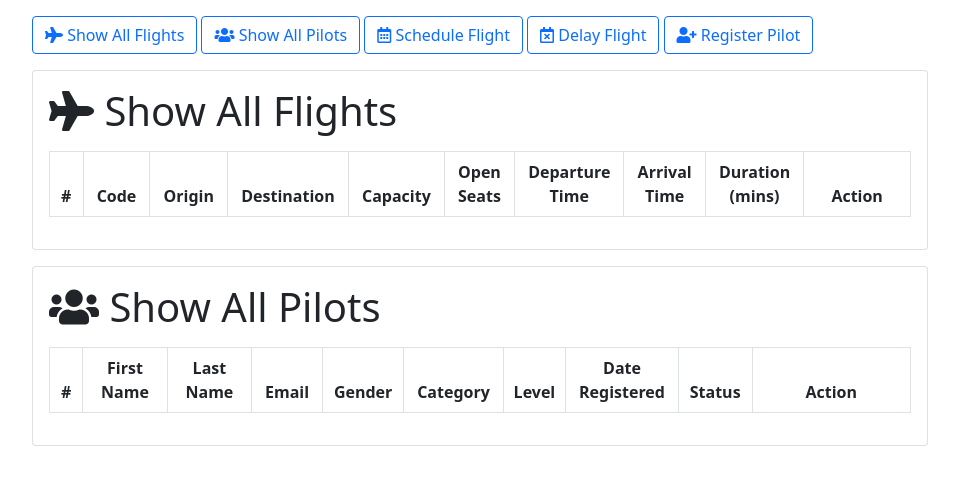
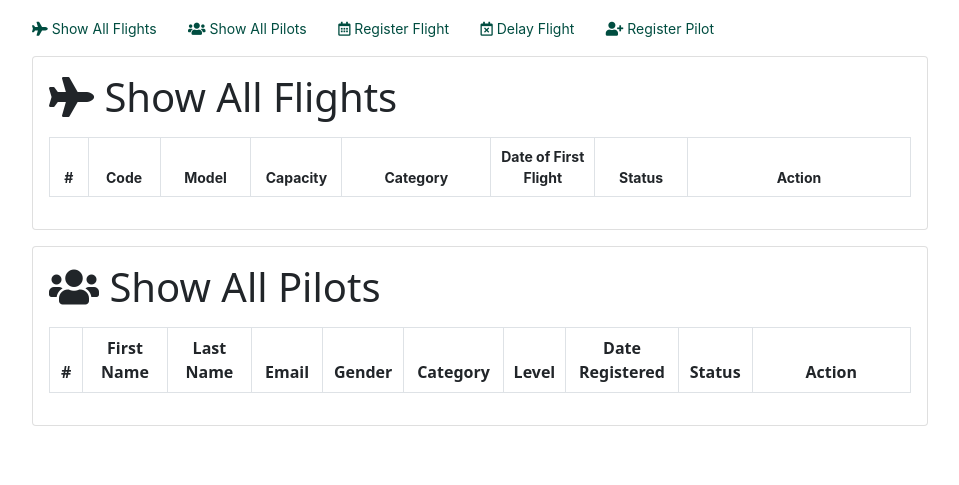
Before and after one commit to wilfred54321/flight_app, a Flask app: page /register-pilot in a window 1280 px wide, after a click on "Show All Flights". Shown: the part 82-567 px from the top of the page, without its empty margins (160-1119 px from the left). Run offline with Flask 2, Linux system fonts and the light colour scheme; lists and menus that the app fills with data are empty; parts of the project's set-up code (start-up, migrations or seed data) failed here and were passed over; some libraries are stand-ins or nearby versions.

Commit message:
looking great

```diff
--- a/flight_app/__init__.py
+++ b/flight_app/__init__.py
@@ -5,7 +5,7 @@ from flight_app.models import db
 
 def create_app():
     app = Flask(__name__)
-    app.config["SQLALCHEMY_DATABASE_URI"] = os.getenv("FLIGHTAPP_DB_URL")
+    app.config["SQLALCHEMY_DATABASE_URI"] = "sqlite:///flight_app.db"
     app.config["SQLALCHEMY_TRACK_MODIFICATIONS"] = False
     app.config["TEMPLATES_AUTO_RELOAD"] = True
     app.config["SECRET_KEY"] = "dfe56e985611aa6f"
--- a/flight_app/main/routes.py
+++ b/flight_app/main/routes.py
@@ -8,8 +8,7 @@ from sqlalchemy import desc
 import csv
 from flask import Flask, render_template, request, flash, redirect, url_for
 from flight_app.models import Flight, Passenger, db, datetime, Pilot
-from flight_app.utils import is_valid_flight_time
-from flight_app.models import add_flight
+
 
 main = Blueprint("main", __name__)
 
--- a/flight_app/static/main.css
+++ b/flight_app/static/main.css
@@ -1,23 +1,34 @@
 body {
-    margin:auto;
-    width:70%;
+  margin: auto;
+  width: 70%;
 }
-.xx-small{
-    font-size: xx-small;
-
+.xx-small {
+  font-size: xx-small;
 }
-.x-small{
-    font-size: x-small;
+.x-small {
+  font-size: x-small;
 }
 
-
-
-.button-width{
-    width:auto;
+.button-width {
+  width: auto;
 }
 
-.special-font{font-family: Salesforce Sans,-apple-system,BlinkMacSystemFont,avenir next,avenir,helvetica,helvetica neue,ubuntu,roboto,noto,segoe ui,arial,sans-serif;}
+.special-font {
+  font-family: Salesforce Sans, -apple-system, BlinkMacSystemFont, avenir next,
+    avenir, helvetica, helvetica neue, ubuntu, roboto, noto, segoe ui, arial,
+    sans-serif;
+}
 
-.text-center{
-    text-align:center
+.text-center {
+  text-align: center;
 }
+.green {
+  color: green;
+}
+.none {
+  text-decoration: none;
+  color: #004d40;
+}
+.red {
+  color: red;
+}
--- a/flight_app/templates/base.html
+++ b/flight_app/templates/base.html
@@ -1,21 +1,10 @@
 <!DOCTYPE html>
 <html>
-
   <head>
     <title>
-        {%block title%}
-        {%if title %}
-        {{title}}
-        {%else%}
-        Flight-App
-        {%endif%}
+      {%block title%} {%if title %} {{title}} {%else%} Flight-App {%endif%}
       {%endblock%}
     </title>
-
-
-
-
-
 
     <!-- <link rel="stylesheet" href="https://cdnjs.cloudflare.com/ajax/libs/twitter-bootstrap/3.3.7/css/bootstrap.min.css"> -->
     <!-- DATETIMEPICKER ADDONS -->
@@ -23,70 +12,78 @@
     <script src="https://cdnjs.cloudflare.com/ajax/libs/jquery/1.12.4/jquery.min.js"></script>
     <script src="https://cdnjs.cloudflare.com/ajax/libs/moment.js/2.15.1/moment.min.js"></script>
     <script src="https://cdnjs.cloudflare.com/ajax/libs/twitter-bootstrap/3.3.7/js/bootstrap.min.js"></script>
+    <script src="https://cdnjs.cloudflare.com/ajax/libs/bootstrap-datetimepicker/4.7.14/js/bootstrap-datetimepicker.min.js"></script>
+
+    <link
+      rel="stylesheet"
+      href="https://cdnjs.cloudflare.com/ajax/libs/bootstrap-datetimepicker/4.7.14/css/bootstrap-datetimepicker.min.css"
+    />
+
+    <link
+      href="https://cdn.jsdelivr.net/npm/bootstrap@5.0.2/dist/css/bootstrap.min.css"
+      rel="stylesheet"
+      integrity="sha384-EVSTQN3/azprG1Anm3QDgpJLIm9Nao0Yz1ztcQTwFspd3yD65VohhpuuCOmLASjC"
+      crossorigin="anonymous"
+    />
     <script
-        src="https://cdnjs.cloudflare.com/ajax/libs/bootstrap-datetimepicker/4.7.14/js/bootstrap-datetimepicker.min.js"></script>
-
-
-    <link rel="stylesheet"
-        href="https://cdnjs.cloudflare.com/ajax/libs/bootstrap-datetimepicker/4.7.14/css/bootstrap-datetimepicker.min.css">
-
-
-    <link href="https://cdn.jsdelivr.net/npm/bootstrap@5.0.2/dist/css/bootstrap.min.css" rel="stylesheet"
-        integrity="sha384-EVSTQN3/azprG1Anm3QDgpJLIm9Nao0Yz1ztcQTwFspd3yD65VohhpuuCOmLASjC" crossorigin="anonymous">
-    <script src="https://cdn.jsdelivr.net/npm/bootstrap@5.0.2/dist/js/bootstrap.bundle.min.js"
+      src="https://cdn.jsdelivr.net/npm/bootstrap@5.0.2/dist/js/bootstrap.bundle.min.js"
       integrity="sha384-MrcW6ZMFYlzcLA8Nl+NtUVF0sA7MsXsP1UyJoMp4YLEuNSfAP+JcXn/tWtIaxVXM"
-        crossorigin="anonymous"></script>
-    <link rel="stylesheet" href="https://use.fontawesome.com/releases/v5.7.0/css/all.css"
-        integrity="sha384-lZN37f5QGtY3VHgisS14W3ExzMWZxybE1SJSEsQp9S+oqd12jhcu+A56Ebc1zFSJ" crossorigin="anonymous">
-    <link rel="stylesheet" type='text/css' href="{{url_for('static', filename = 'main.css')}}" />
-    <script type="text/javascript" src="{{url_for('static', filename = 'main.js')}}"></script>
+      crossorigin="anonymous"
+    ></script>
+    <link
+      rel="stylesheet"
+      href="https://use.fontawesome.com/releases/v5.7.0/css/all.css"
+      integrity="sha384-lZN37f5QGtY3VHgisS14W3ExzMWZxybE1SJSEsQp9S+oqd12jhcu+A56Ebc1zFSJ"
+      crossorigin="anonymous"
+    />
+    <link
+      rel="stylesheet"
+      type="text/css"
+      href="{{url_for('static', filename = 'main.css')}}"
+    />
+    <script
+      type="text/javascript"
+      src="{{url_for('static', filename = 'main.js')}}"
+    ></script>
   </head>
 
-
   <body>
-
-    <nav class="navbar navbar-light mt-4 mb-3" style="background-color:#E0E0E0;">
+    <nav
+      class="navbar navbar-light mt-4 mb-3"
+      style="background-color: #e0e0e0"
+    >
       <div class="container-fluid">
-            <a class="navbar-brand bm-0 h1" href="{{url_for('main.book_flight')}}">Flight_App</a>
-
-
-
-
-
-
-
+        <a class="navbar-brand bm-0 h1" href="{{url_for('main.book_flight')}}"
+          >Flight_App</a
+        >
 
         <form class="d-flex">
-                <input class="form-control me-2" type="search" placeholder="Search" aria-label="Search">
+          <input
+            class="form-control me-2"
+            type="search"
+            placeholder="Search"
+            aria-label="Search"
+          />
           <button class="btn btn-outline-success" type="submit">Search</button>
         </form>
       </div>
     </nav>
 
-
-
-    {%with messages = get_flashed_messages(with_categories = true) %}
-    {%if messages%}
-    {%for category, message in messages%}
-    <div class="alert alert-{{category}} alert-dismissible fade show" role="alert">
-        {{message}}
-        <button type="button" class="btn-close" data-bs-dismiss="alert" aria-label="Close"></button>
+    {%with messages = get_flashed_messages(with_categories = true) %} {%if
+    messages%} {%for category, message in messages%}
+    <div
+      class="alert alert-{{category}} alert-dismissible fade show btn-sm"
+      role="alert"
+    >
+      <span style="text-align: center">{{message}} </span>
+      <button
+        type="button"
+        class="btn-close"
+        data-bs-dismiss="alert"
+        aria-label="Close"
+      ></button>
     </div>
-    {%endfor%}
-    {%endif%}
-    {%endwith%}
-
-    {%block heading%}
-
-    {%endblock%}
-
-
-    {%block body%}
-
-    {%endblock%}
-
-
+    {%endfor%} {%endif%} {%endwith%} {%block heading%} {%endblock%} {%block
+    body%} {%endblock%}
   </body>
-
-
 </html>
--- a/flight_app/templates/index.html
+++ b/flight_app/templates/index.html
@@ -7,28 +7,28 @@
 
 
 {%block heading%}
-<a class="btn btn-outline-primary" data-bs-toggle="collapse" href="#all_flights_list" role="button"
+<a class="none special-font small" data-bs-toggle="collapse" href="#all_flights_list" role="button"
   aria-expanded="false" aria-controls="all_flights_list">
-  <i class="fas fa-plane"></i> Show All Flights
+  <i class="fas fa-plane"></i> Show All Flights &nbsp&nbsp&nbsp&nbsp&nbsp&nbsp
 </a>
 
-<a class="btn btn-outline-primary" data-bs-toggle="collapse" href="#all_pilots_list" role="button" aria-expanded="false"
+<a class="none special-font small" data-bs-toggle="collapse" href="#all_pilots_list" role="button" aria-expanded="false"
   aria-controls="all_pilots_list">
-  <i class="fas fa-users"></i> Show All Pilots
+  <i class="fas fa-users"></i> Show All Pilots &nbsp&nbsp&nbsp&nbsp&nbsp&nbsp
 </a>
 
-<a class="btn btn-outline-primary" href="{{url_for('flight.schedule_flight')}}" role="button">
-  <i class="far fa-calendar-alt"></i> Schedule Flight
+<a class="none special-font small" href="{{url_for('flight.register_new_flight')}}" role="button">
+  <i class="far fa-calendar-alt"></i> Register Flight &nbsp&nbsp&nbsp&nbsp&nbsp&nbsp
 </a>
 
-<a class="btn btn-outline-primary" data-bs-toggle="collapse" href="#delay_flight" role="button" aria-expanded="false"
+<a class="none special-font small" data-bs-toggle="collapse" href="#delay_flight" role="button" aria-expanded="false"
   aria-controls="delay_flight">
-  <i class="far fa-calendar-times"></i> Delay Flight
+  <i class="far fa-calendar-times"></i> Delay Flight &nbsp&nbsp&nbsp&nbsp&nbsp&nbsp
 </a>
 
-<a class="btn btn-outline-primary" data-bs-toggle="collapse" href="#register_pilot" role="button" aria-expanded="false"
+<a class="none special-font small" data-bs-toggle="collapse" href="#register_pilot" role="button" aria-expanded="false"
   aria-controls="register_pilot">
-  <i class="fas fa-user-plus"></i> Register Pilot
+  <i class="fas fa-user-plus"></i> Register Pilot &nbsp&nbsp
 </a>
 
 
@@ -44,41 +44,69 @@
     <div class="card card-body mt-3">
       <p class="display-6"> <i class="fas fa-plane"></i> Show All Flights</p>
       <div class=index_table>
-        <table class="table table-striped table-hover table-bordered">
-          <thead>
+        <table class=" table table-striped table-hover table-bordered">
+          <thead class = "special-font small ">
             <tr style="text-align: center;">
-              <th style='width:3%;' class="">#</th>
-              <th style='width:5%;' class="">Code</th>
-              <th style='width:5%;'>Origin</th>
-              <th style='width:5%;'>Destination</th>
-              <th style='width:5%;'>Capacity</th>
-              <th style='width:5%;'>Open Seats</th>
-              <th style='width:5%;'>Departure Time</th>
-              <th style='width:5%;'>Arrival Time</th>
-              <th style='width:5%;'>Duration (mins)</th>
-              <th style='width:10%;'>Action</th>
+              <th style='width:2%;' class="">#</th>
+              <th style='width:3%;' class="">Code</th>
+              <th style='width:5%;'>Model</th>
+              <th style='width:2%;'>Capacity</th>
+              <th style='width:10%;'>Category</th>
+              <th style='width:7%;'>Date of First Flight</th>
+              <th style='width:5%;'>Status</th>
+              <th style='width:15%;'>Action</th>
             </tr>
 
           </thead>
-          <tbody>
+          <tbody class = "special-font small">
             {%for flight in flights%}
             <tr style='text-align: center;'>
               <td>{{loop.index}}</td>
-              <td class="" style="font-weight:bold;"><a
+              <td class=""><a class = "none"
                   href="{{url_for('main.flight',flight_id=flight.id)}}">{{flight.code}}</a></td>
 
-              <td>{{flight.origin}}</td>
-              <td>{{flight.destination}}</td>
+              <td>{{flight.model}}</td>
               <td>{{flight.capacity}}</td>
-              <td>{{flight.open_seats()}}</td>
-              <td>{{flight.departure_time.strftime('%b %d|%H:%M')}}</td>
-              <td>{{flight.arrival_time.strftime('%b %d|%H:%M')}}</td>
-              <td>{{((flight.arrival_time-flight.departure_time).total_seconds())//60}}</td>
+              <td>{{flight.category}}</td>
+
+              <td>{{flight.date_of_first_flight.strftime('%b %d, %Y')}}</td>
+
               <td>
+                {%if flight.is_available%}
+                <a href="#" class = " small none">
+                  <i class="fas fa-check-circle green"></i>
+                </a>
+
+                {%else%}
+
+
+                <a href="#" class = " small none">
+                  <i class="fas fa-ban red"></i></i>
+                </a>
+                <!-- <a href="#">
+                  <span class="x-small badge rounded-pill bg-danger"> {{flight.status()}}</span>
+                </a> -->
+                {%endif%}
+              </td>
+
+              <td>
+
+                {%if flight.is_available%}
+                <a href="{{url_for('flight.change_status', flight_id = flight.id, action ='disable')}}"
+                  class="btn btn-outline-danger btn-sm">
+                  <i class="fas fa-plane-slash"></i>Disable
+                </a>
+                {%else%}
+                <a href="{{url_for('flight.change_status', flight_id = flight.id, action = 'enable')}}"
+                  class="btn btn-outline-success btn-sm">
+                  <i class="fas fa-plane-slash"></i>Enable
+                </a>
+                {%endif%}
+
                 <a href="{{url_for('main.edit_flight', flight_id = flight.id)}}" class="btn btn-secondary btn-sm">
                   <i class="far fa-edit"></i></i> Edit
                 </a>
-                <a href="{{url_for('main.delete_flight',flight_id = flight.id)}}" class="btn btn-danger btn-sm">
+                <a href="{{url_for('main.delete_flight',flight_id = flight.id)}}" class="btn btn-danger btn-sm ">
                   <i class="far fa-trash-alt"></i></i> Delete
                 </a>
               </td>
```
Also changed, not shown: extras/note.txt (+8 -0 lines), flight_app/flight/routes.py (+104 -93 lines), flight_app/models.py (+26 -19 lines), flight_app/templates/register_new_flight.html (added, +138 -0 lines), flight_app/utils.py (+12 -0 lines), flight_app/flight_app.db (added). Lines whose indentation alone changed are shown as unchanged.
